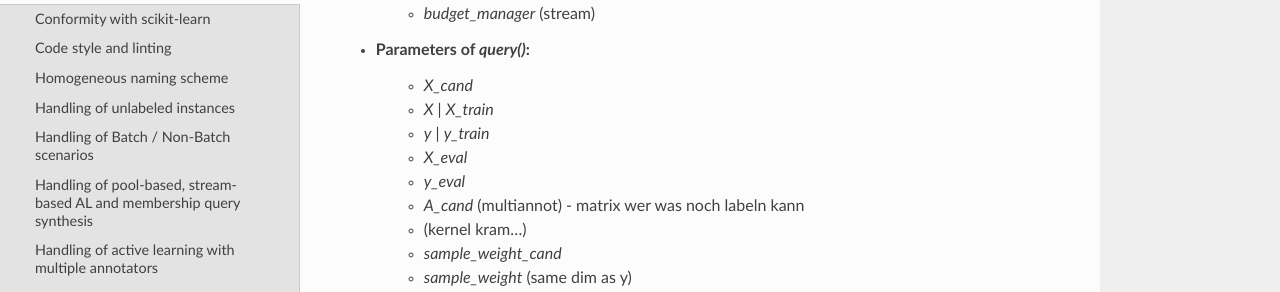
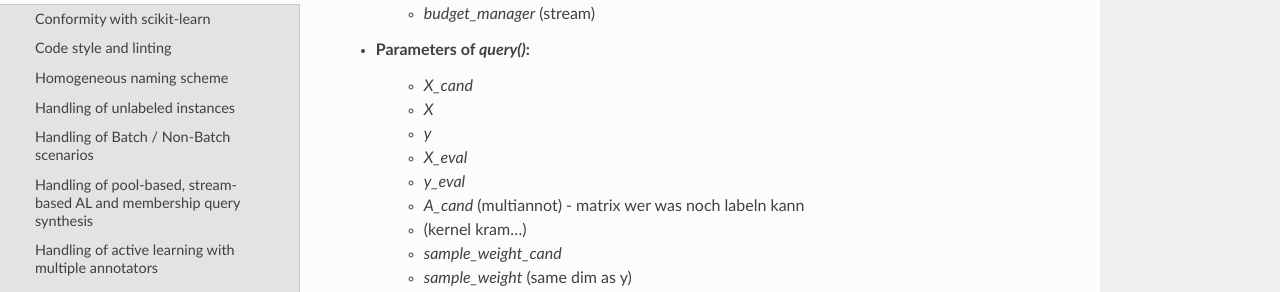
Before and after one commit to scikit-activeml/scikit-activeml, a Sphinx documentation site: the page built from docs/developers_guide.rst, in a window 1280 px wide and 900 px high, scrolled down 708 px. Shown: the part 158-450 px from the top of the window. Built offline with Sphinx 7.4.7 and the Read the Docs theme 2.0.0, drawn with Linux system fonts in a browser that asks for light colours.

Commit message:
Update developers_guide.rst

```diff
--- a/docs/developers_guide.rst
+++ b/docs/developers_guide.rst
@@ -28,8 +28,8 @@ To simplify the use of this library, a homogeneous naming scheme is important. T
     * `budget_manager` (stream)
 * Parameters of `query()`:
     * `X_cand`
-    * `X` | `X_train`
-    * `y` | `y_train`
+    * `X`
+    * `y`
     * `X_eval`
     * `y_eval`
     * `A_cand` (multiannot) - matrix wer was noch labeln kann
```
